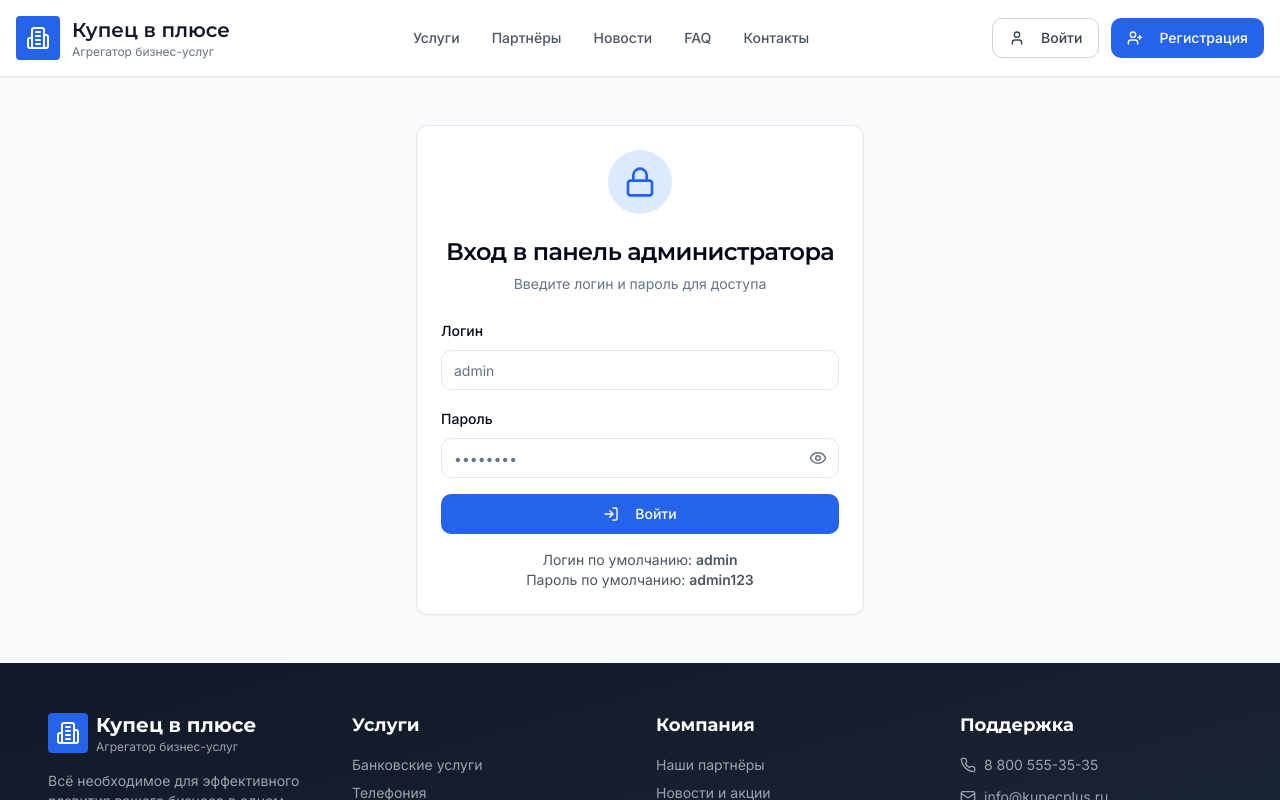
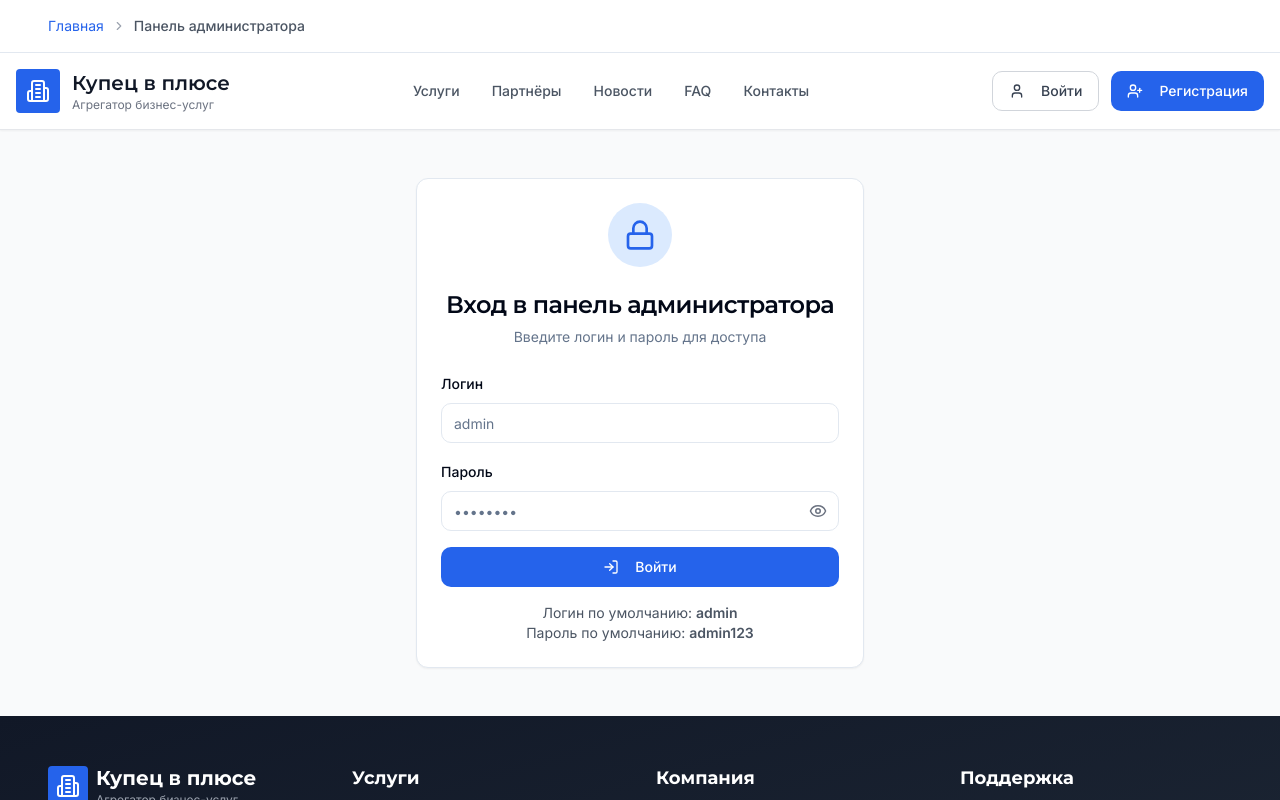
Before and after one commit to pr-poehali-dev/business-helper-app, a React (Vite) app: page /admin in a window 1280 px wide. Shown: the top 800 px of the page. Built offline with nearby package versions, Linux system fonts and the light colour scheme.

Commit message:
feat: добавить хлебные крошки навигации

```diff
--- a/src/App.tsx
+++ b/src/App.tsx
@@ -4,6 +4,7 @@ import { Toaster as Sonner } from "@/components/ui/sonner";
 import { TooltipProvider } from "@/components/ui/tooltip";
 import { QueryClient, QueryClientProvider } from "@tanstack/react-query";
 import { BrowserRouter, Routes, Route } from "react-router-dom";
+import Breadcrumbs from "@/components/Breadcrumbs";
 import Index from "./pages/Index";
 import AdminPanel from "./pages/AdminPanel";
 import NotFound from "./pages/NotFound";
@@ -16,6 +17,7 @@ const App = () => (
       <Toaster />
       <Sonner />
       <BrowserRouter>
+        <Breadcrumbs />
         <Routes>
           <Route path="/" element={<Index />} />
           <Route path="/admin" element={<AdminPanel />} />
--- /dev/null
+++ b/src/components/Breadcrumbs.tsx
@@ -0,0 +1,101 @@
+import { Link, useLocation } from 'react-router-dom';
+import Icon from '@/components/ui/icon';
+import { useEffect } from 'react';
+
+interface BreadcrumbItem {
+  label: string;
+  path: string;
+}
+
+const Breadcrumbs = () => {
+  const location = useLocation();
+
+  const getBreadcrumbs = (): BreadcrumbItem[] => {
+    const path = location.pathname;
+
+    if (path === '/') {
+      return [{ label: 'Главная', path: '/' }];
+    }
+
+    if (path === '/admin') {
+      return [
+        { label: 'Главная', path: '/' },
+        { label: 'Панель администратора', path: '/admin' }
+      ];
+    }
+
+    return [{ label: 'Главная', path: '/' }];
+  };
+
+  const breadcrumbs = getBreadcrumbs();
+
+  useEffect(() => {
+    const structuredData = {
+      "@context": "https://schema.org",
+      "@type": "BreadcrumbList",
+      "itemListElement": breadcrumbs.map((crumb, index) => ({
+        "@type": "ListItem",
+        "position": index + 1,
+        "name": crumb.label,
+        "item": `https://купецвплюсе.рф${crumb.path}`
+      }))
+    };
+
+    const scriptId = 'breadcrumb-schema';
+    let script = document.getElementById(scriptId) as HTMLScriptElement;
+
+    if (!script) {
+      script = document.createElement('script');
+      script.id = scriptId;
+      script.type = 'application/ld+json';
+      document.head.appendChild(script);
+    }
+
+    script.textContent = JSON.stringify(structuredData);
+
+    return () => {
+      const existingScript = document.getElementById(scriptId);
+      if (existingScript) {
+        existingScript.remove();
+      }
+    };
+  }, [location.pathname]);
+
+  if (breadcrumbs.length <= 1) {
+    return null;
+  }
+
+  return (
+    <nav aria-label="Навигационная цепочка" className="py-4 px-4 bg-white border-b">
+      <div className="container mx-auto">
+        <ol className="flex items-center gap-2 text-sm flex-wrap">
+          {breadcrumbs.map((crumb, index) => {
+            const isLast = index === breadcrumbs.length - 1;
+
+            return (
+              <li key={crumb.path} className="flex items-center gap-2">
+                {index > 0 && (
+                  <Icon name="ChevronRight" size={14} className="text-gray-400" />
+                )}
+                {isLast ? (
+                  <span className="text-gray-600 font-medium" aria-current="page">
+                    {crumb.label}
+                  </span>
+                ) : (
+                  <Link
+                    to={crumb.path}
+                    className="text-blue-600 hover:text-blue-700 hover:underline transition-colors"
+                  >
+                    {crumb.label}
+                  </Link>
+                )}
+              </li>
+            );
+          })}
+        </ol>
+      </div>
+    </nav>
+  );
+};
+
+export default Breadcrumbs;
```
